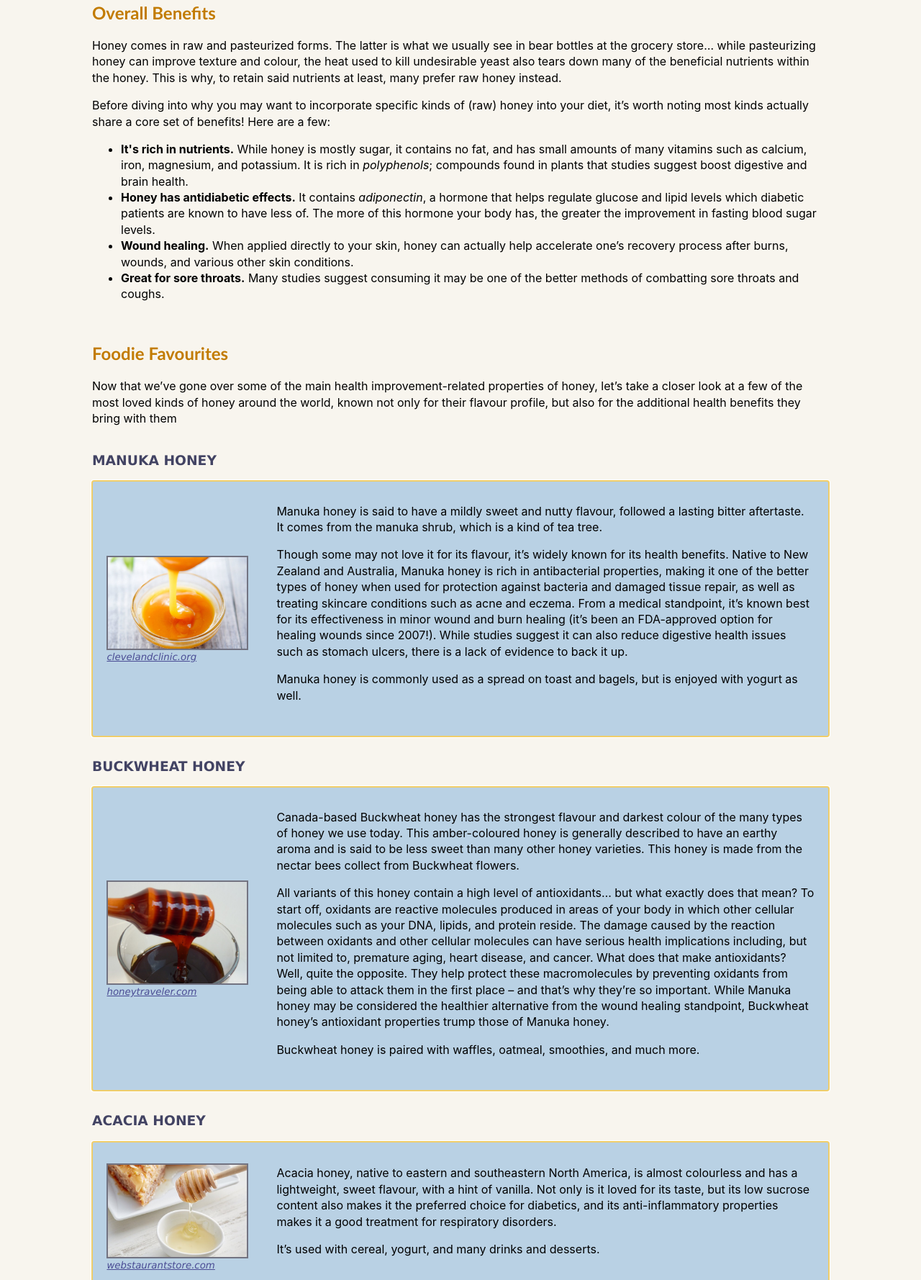
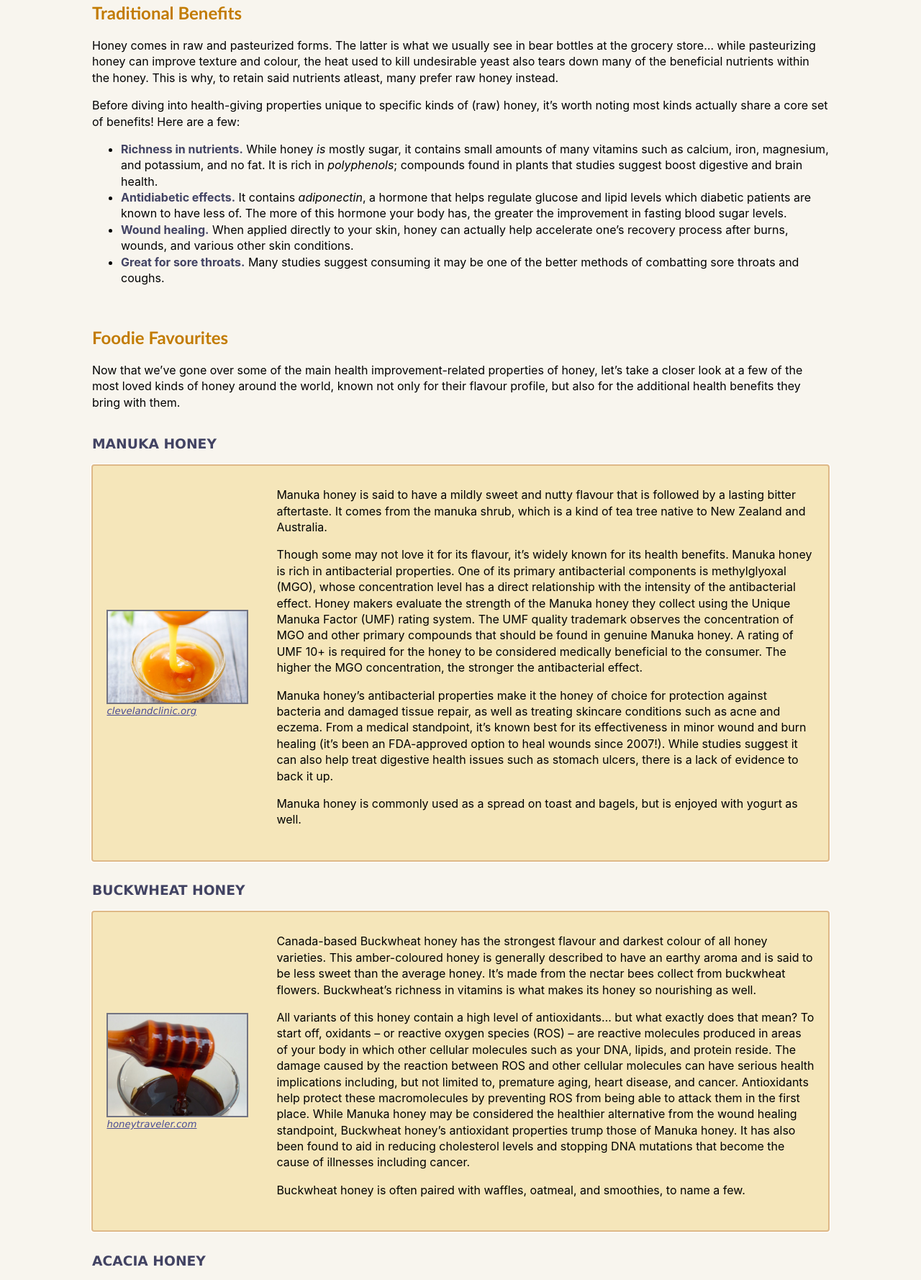
Before and after one commit to rabiaq123/CIS1050_A2, a plain HTML site: page index.html in a window 1280 px wide. Shown: the part 778-2556 px from the top of the page at 72% size. Drawn offline with Linux system fonts and the light colour scheme.

Commit message:
Change honey section's colour and complete individual honey benefits

```diff
--- a/index.html
+++ b/index.html
@@ -9,15 +9,6 @@
   <meta name="author" content="Rabia Qureshi">
   <meta name="viewport" content="width=device-width, initial-scale=1.0">
 
-  <!-- colours:
-    background: #F3F0E9 (off white)
-    highlight: #FFD34E (mustard yellow)
-    h2: #DB9E36 (yellow-brown)
-    h3: #424363 (blue-grey)
-    line separator and shadow: #D2D2D8 (light blue)
-    image border: #727381 (grey-blue)
-  -->
-
   <style>
     :root {
       --background: #f8f5ee;
@@ -26,8 +17,9 @@
       --header3: #424363;
       --lineseparator: #D2D2D8;
       --imageborder: #727381;
-      --blockbg: #b9d1e4;
-      --blockborder: #f0ce6a;
+      --blockbg: #f5e6ba;
+      --blockborder: burlywood;
+      --purplegrey: #4a4c94;
     }
 
     div {
@@ -73,7 +65,7 @@
     }
 
     a {
-      color: #4a4c94;
+      color: var(--purplegrey);
       text-decoration:underline;
     }
 
@@ -148,7 +140,7 @@
       <div style="min-width: 15%; border-right: 2px solid var(--lineseparator)">
         <p>Read more below!</p>
         <ul>
-          <li> <a href="#benefits"> Overall Benefits </a></li>
+          <li> <a href="#benefits"> Traditional Benefits </a></li>
           <li> <a href="#types"> Foodie Favourites </a></li>
           <li> <a href="#manuka"> <b>Manuka Honey</b> </a></li>
           <li> <a href="#buckwheat"> <b>Buckwheat Honey</b> </a></li>
@@ -184,35 +176,35 @@
 
     <!-- OVERALL BENEFITS OF HONEY -->
     <div class="section" id="benefits">
-      <h2> Overall Benefits </h2>
+      <h2> Traditional Benefits </h2>
       <p>
-        Honey comes in raw and pasteurized forms. The latter is what we usually see in bear
-        bottles at the grocery store… while pasteurizing honey can improve texture and colour, the heat used to kill undesirable
-        yeast also tears down many of the beneficial nutrients within the honey. This is why, to retain said nutrients at
-        least, many prefer raw honey instead.
+        Honey comes in raw and pasteurized forms. The latter is what we usually see in bear bottles at the grocery store…
+        while pasteurizing honey can improve texture and colour, the heat used to kill undesirable yeast also tears down
+        many of the beneficial nutrients within the honey. This is why, to retain said nutrients atleast, many prefer raw
+        honey instead.
       </p>
       <!-- list of benefits -->
       <p>
-        Before diving into why you may want to incorporate specific kinds of (raw) honey into your diet, it’s worth noting most
+        Before diving into health-giving properties unique to specific kinds of (raw) honey, it’s worth noting most
         kinds actually share a core set of benefits! Here are a few:
       </p>
       <ul>
         <li>
-          <b>It's rich in nutrients.</b> While honey is mostly sugar, it contains no fat, and has small amounts of many vitamins such as calcium, iron,
-          magnesium, and potassium. It is rich in <i>polyphenols</i>; compounds found in plants that studies suggest boost digestive and
-          brain health.
+          <b style="color: var(--header3)">Richness in nutrients.</b> While honey <i>is</i> mostly sugar, it contains small amounts of many vitamins
+          such as calcium, iron, magnesium, and potassium, and no fat. It is rich in <i>polyphenols</i>; compounds found
+          in plants that studies suggest boost digestive and brain health.
         </li>
         <li>
-          <b>Honey has antidiabetic effects.</b> It contains <i>adiponectin</i>, a hormone that helps regulate glucose and lipid levels which
+          <b style="color: var(--header3)">Antidiabetic effects.</b> It contains <i>adiponectin</i>, a hormone that helps regulate glucose and lipid levels which
           diabetic patients are known to have less of. The more of this hormone your body has, the greater the improvement in
           fasting blood sugar levels.
         </li>
         <li>
-          <b>Wound healing.</b> When applied directly to your skin, honey can actually help accelerate one’s recovery process after
+          <b style="color: var(--header3)">Wound healing.</b> When applied directly to your skin, honey can actually help accelerate one’s recovery process after
           burns, wounds, and various other skin conditions.
         </li>
         <li>
-          <b>Great for sore throats.</b> Many studies suggest consuming it may be one of the better methods of combatting sore throats
+          <b style="color: var(--header3)">Great for sore throats.</b> Many studies suggest consuming it may be one of the better methods of combatting sore throats
           and coughs.
         </li>
       </ul>
@@ -224,7 +216,7 @@
       <p>
         Now that we’ve gone over some of the main health improvement-related properties of honey, let’s take a closer look at a
         few of the most loved kinds of honey around the world, known not only for their flavour profile, but also for the
-        additional health benefits they bring with them
+        additional health benefits they bring with them.
       </p>
 
       <!-- MANUKA HONEY -->
@@ -243,16 +235,24 @@
           <!-- honey info -->
           <div class="honey-info">
             <p>
-              Manuka honey is said to have a mildly sweet and nutty flavour, followed a lasting bitter aftertaste. It comes from the
-              manuka shrub, which is a kind of tea tree.
+              Manuka honey is said to have a mildly sweet and nutty flavour that is followed by a lasting bitter aftertaste. It comes
+              from the manuka shrub, which is a kind of tea tree native to New Zealand and Australia.
             </p>
             <p>
-              Though some may not love it for its flavour, it’s widely known for its health benefits. Native to New Zealand and
-              Australia, Manuka honey is rich in antibacterial properties, making it one of the better types of honey when used for
-              protection against bacteria and damaged tissue repair, as well as treating skincare conditions such as acne and eczema.
-              From a medical standpoint, it’s known best for its effectiveness in minor wound and burn healing (it’s been an
-              FDA-approved option for healing wounds since 2007!). While studies suggest it can also reduce digestive health issues
-              such as stomach ulcers, there is a lack of evidence to back it up.
+              Though some may not love it for its flavour, it’s widely known for its health benefits. Manuka honey is rich in
+              antibacterial properties. One of its primary antibacterial components is methylglyoxal (MGO), whose concentration level
+              has a direct relationship with the intensity of the antibacterial effect. Honey makers evaluate the strength of the
+              Manuka honey they collect using the Unique Manuka Factor (UMF) rating system. The UMF quality trademark observes the
+              concentration of MGO and other primary compounds that should be found in genuine Manuka honey. A rating of UMF 10+ is
+              required for the honey to be considered medically beneficial to the consumer. The higher the MGO concentration, the
+              stronger the antibacterial effect.
+            </p>
+            <p>
+              Manuka honey’s antibacterial properties make it the honey of choice for protection against bacteria and damaged tissue
+              repair, as well as treating skincare conditions such as acne and eczema. From a medical standpoint, it’s known best for
+              its effectiveness in minor wound and burn healing (it’s been an FDA-approved option to heal wounds since 2007!). While
+              studies suggest it can also help treat digestive health issues such as stomach ulcers, there is a lack of evidence to
+              back it up.
             </p>
             <p>
               Manuka honey is commonly used as a spread on toast and bagels, but is enjoyed with yogurt as well.
@@ -277,22 +277,23 @@
           <!-- honey info -->
           <div class="honey-info">
             <p>
-              Canada-based Buckwheat honey has the strongest flavour and darkest colour of the many types of honey we use today.
-              This amber-coloured honey is generally described to have an earthy aroma and is said to be less sweet than many other
-              honey varieties. This honey is made from the nectar bees collect from Buckwheat flowers.
+              Canada-based Buckwheat honey has the strongest flavour and darkest colour of all honey varieties. This amber-coloured
+              honey is generally described to have an earthy aroma and is said to be less sweet than the average honey. It’s made from
+              the nectar bees collect from buckwheat flowers. Buckwheat’s richness in vitamins is what makes its honey so nourishing
+              as well.
             </p>
             <p>
-              All variants of this honey contain a high level of antioxidants… but what exactly does that mean? To start off,
-              oxidants are reactive molecules produced in areas of your body in which other cellular molecules such
-              as your DNA, lipids, and protein reside. The damage caused by the reaction between oxidants and other cellular molecules can have
-              serious health implications including, but not limited to, premature aging, heart disease, and cancer. What does that
-              make antioxidants? Well, quite the opposite. They help protect these macromolecules by preventing oxidants from being
-              able to attack them in the first place – and that’s why they’re so important. While Manuka honey may be considered the
-              healthier alternative from the wound healing standpoint, Buckwheat honey’s antioxidant properties trump those of Manuka
-              honey.
+              All variants of this honey contain a high level of antioxidants… but what exactly does that mean? To start off, oxidants
+              – or reactive oxygen species (ROS) – are reactive molecules produced in areas of your body in which other cellular
+              molecules such as your DNA, lipids, and protein reside. The damage caused by the reaction between ROS and other cellular
+              molecules can have serious health implications including, but not limited to, premature aging, heart disease, and
+              cancer. Antioxidants help protect these macromolecules by preventing ROS from being able to attack them in the first
+              place. While Manuka honey may be considered the healthier alternative from the wound healing standpoint, Buckwheat
+              honey’s antioxidant properties trump those of Manuka honey. It has also been found to aid in reducing cholesterol levels
+              and stopping DNA mutations that become the cause of illnesses including cancer.
             </p>
             <p>
-              Buckwheat honey is paired with waffles, oatmeal, smoothies, and much more.
+              Buckwheat honey is often paired with waffles, oatmeal, and smoothies, to name a few.
             </p>
           </div>
         </div>
@@ -316,10 +317,27 @@
             <p>
               Acacia honey, native to eastern and southeastern North America, is almost colourless and has a lightweight, sweet
               flavour, with a hint of vanilla. Not only is it loved for its taste, but its low sucrose content also makes it the
-              preferred choice for diabetics, and its anti-inflammatory properties makes it a good treatment for respiratory disorders.
+              preferred choice for diabetics, and its anti-inflammatory properties makes it a good treatment for respiratory
+              disorders.
             </p>
             <p>
-              It’s used with cereal, yogurt, and many drinks and desserts.
+              Like Buckwheat honey, Acacia honey contains a large amount of plant compounds with antioxidant properties. Flavonoids
+              are the primary type of antioxidants found in the composition of Acacia honey, and they have high antioxidant
+              capacity.
+              Their antioxidant activities are: (1) restraining ROS formation, fighting ROS present in the body, and protecting
+              existing antioxidant defenses. Various studies suggest flavonoids’ regular consumption can protect against many
+              infectious and degenerative diseases, including heart disease and cancers.
+            </p>
+            <p>
+              Most types of flavonoids are also known to have anti-inflammatory properties. Inflammation is an ordinary biological
+              process that occurs after a tissue injury, infection, or chemical irritation. Normally, it is a rapid process that
+              resolves itself spontaneously, but when the process takes a prolonged period of time, it can cause numerous chronic
+              disorders. Chronic inflammation can lead to metabolic disorders (chronic kidney disease, type 2 diabetes), neurological
+              disorders (Alzheimer’s disease, Parkinson’s disease), and cancers, to name a few.
+              <a href="https://pubs.rsc.org/en/content/articlehtml/2010/fo/c0fo00103a">Read more here.</a>
+            </p>
+            <p>
+              Acacia honey is used with cereal, yogurt, and many drinks and desserts.
             </p>
           </div>
         </div>
```
